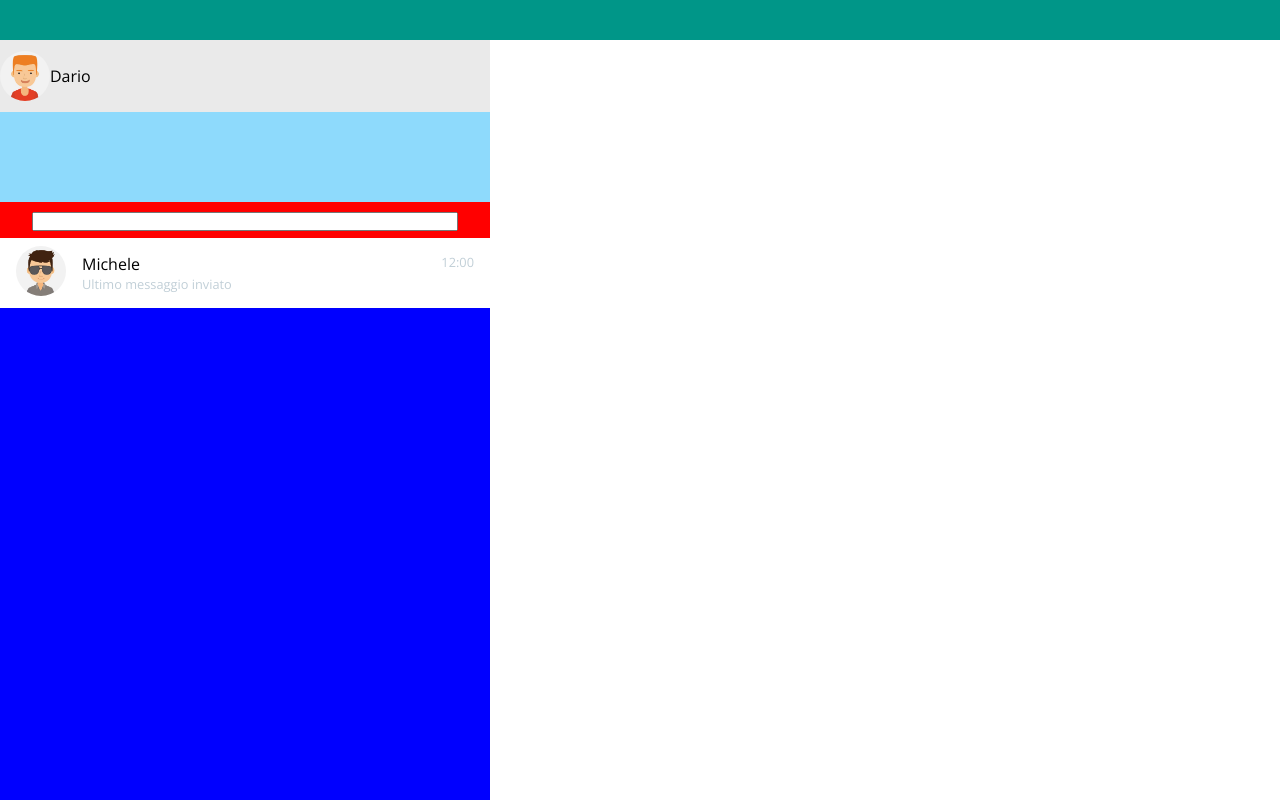
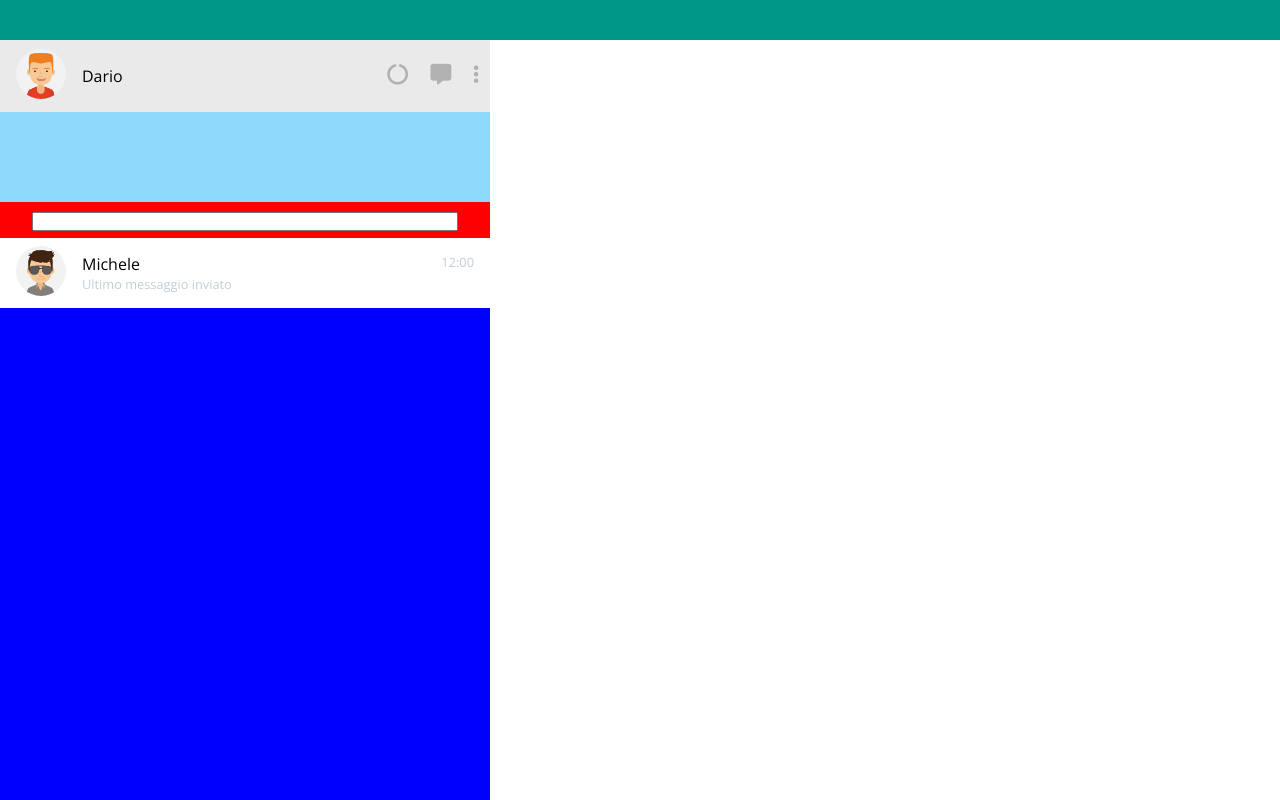
Before and after one commit to dariolaseta/vue-boolzapp, a plain HTML site: page index.html in a window 1280 px wide. Shown: the top 800 px of the page. Drawn offline with nearby package versions, Linux system fonts and the light colour scheme.

Commit message:
refactoring user profile

```diff
--- a/css/style.css
+++ b/css/style.css
@@ -48,6 +48,12 @@ div.left-container{
 div.user-profile{
     height: 8%;
     align-items: center;
+}
+
+div.icons i{
+    color: #b1b1b1;
+    margin: 0 .7rem;
+    font-size: 1.3rem;
 }
 
 div.notifications{
--- a/index.html
+++ b/index.html
@@ -26,9 +26,20 @@
                 <div class="container">
                     <div class="left-container">
                         <div class="user-profile flex">
-                            <!-- placeholder -->
-                            <img src="img/avatar_1.jpg" alt="user-image">
-                            <span>Dario</span>
+                            <div class="image">
+                                <!-- placeholder -->
+                                <img src="img/avatar_1.jpg" alt="user-image">
+                            </div>
+                            <div class="text-container flex">
+                                <div class="user-name">
+                                    <p>Dario</p>
+                                </div>
+                                <div class="icons">
+                                    <i class="fa-solid fa-circle-notch"></i>
+                                    <i class="fa-solid fa-message"></i>
+                                    <i class="fa-solid fa-ellipsis-vertical"></i>
+                                </div>
+                            </div>
                         </div>
 
                         <div class="notifications">
```
